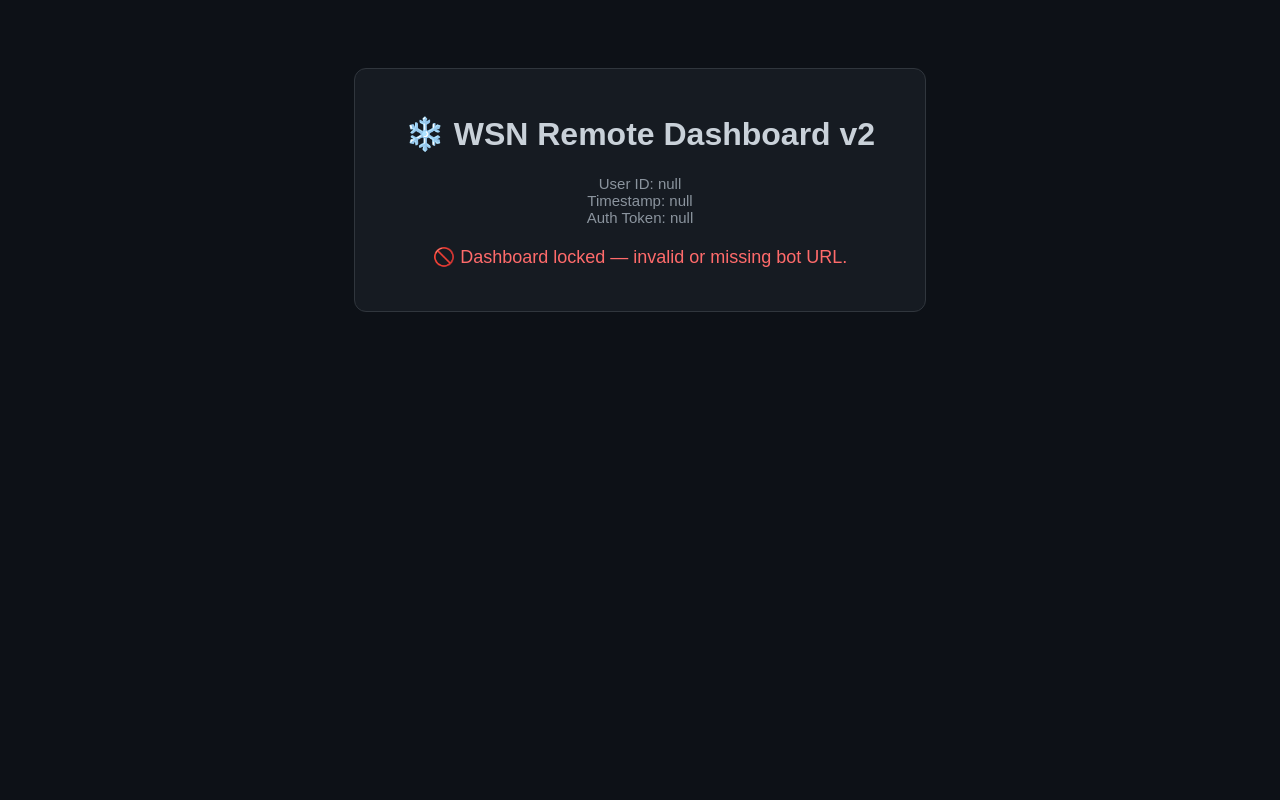
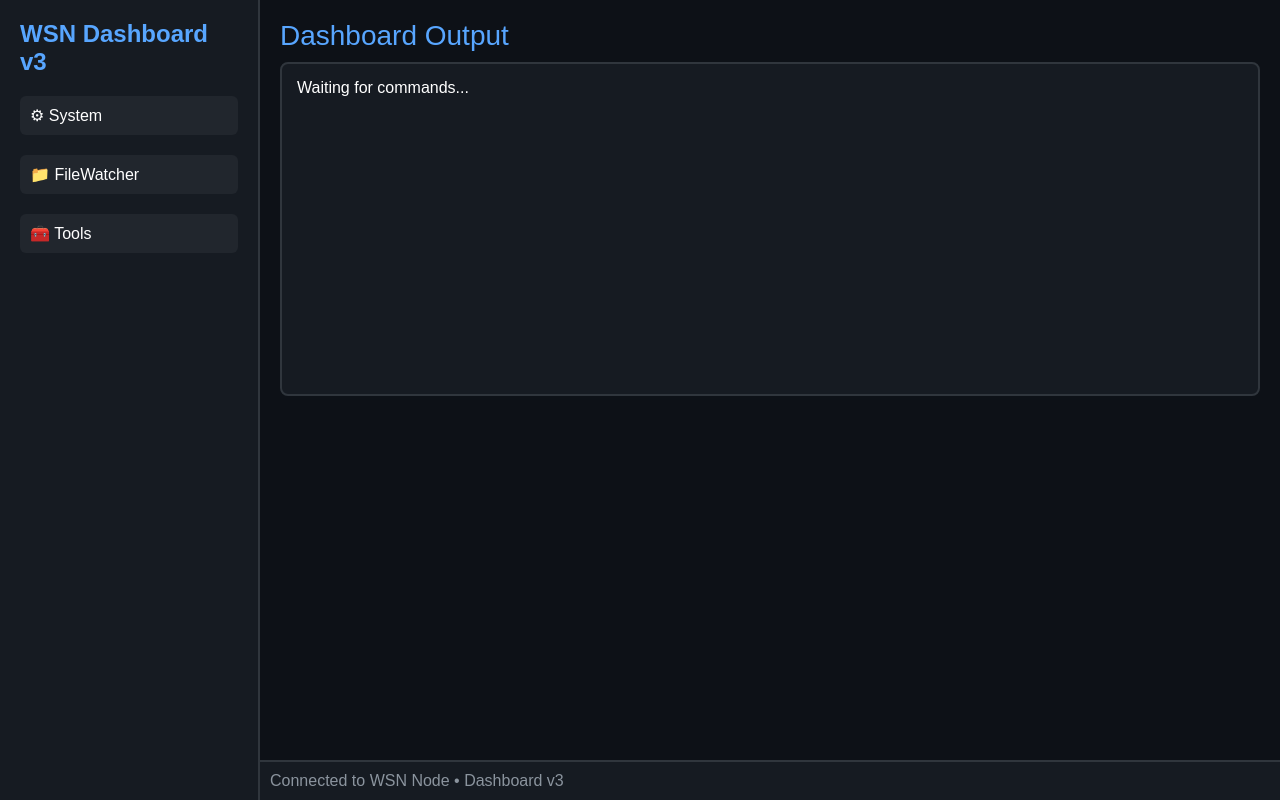
Before and after one commit to jacob1-x/wsn-dashboard, a plain HTML site: page index.html in a window 1280 px wide. Drawn offline with Linux system fonts and the light colour scheme.

Commit message:
Update index.html

```diff
--- a/index.html
+++ b/index.html
@@ -1,110 +1,163 @@
 <!DOCTYPE html>
 <html>
 <head>
-    <meta charset="UTF-8">
-    <title>❄️ WSN Remote Dashboard v2</title>
-
+    <title>WSN Dashboard v3</title>
     <style>
         body {
+            margin: 0;
             background: #0d1117;
-            color: #c9d1d9;
+            color: white;
             font-family: Arial, sans-serif;
-            text-align: center;
-            padding-top: 60px;
+            display: flex;
         }
-        .panel {
+
+        /* SIDEBAR */
+        #sidebar {
+            width: 260px;
             background: #161b22;
-            padding: 25px;
-            width: 520px;
-            margin: auto;
-            border-radius: 12px;
-            border: 1px solid #30363d;
+            height: 100vh;
+            padding: 20px;
+            box-sizing: border-box;
+            border-right: 2px solid #30363d;
         }
-        .info {
-            white-space: pre-line;
-            margin-top: 15px;
-            font-size: 15px;
-            color: #8b949e;
+
+        #sidebar h2 {
+            margin-top: 0;
+            color: #58a6ff;
         }
-        button {
+
+        .menu-section {
+            margin-top: 20px;
+        }
+
+        .dropdown {
+            background: #21262d;
+            padding: 10px;
+            border-radius: 6px;
+            cursor: pointer;
+            margin-bottom: 10px;
+        }
+
+        .dropdown:hover {
+            background: #30363d;
+        }
+
+        .dropdown-content {
+            display: none;
+            padding-left: 15px;
+            margin-top: 10px;
+        }
+
+        .dropdown-content button {
+            width: 100%;
+            margin-bottom: 8px;
+            padding: 8px;
             background: #238636;
+            border: none;
+            border-radius: 4px;
             color: white;
-            padding: 12px 20px;
-            border: none;
-            border-radius: 8px;
             cursor: pointer;
-            margin-top: 20px;
-            font-size: 16px;
-            width: 80%;
         }
-        button:hover {
+
+        .dropdown-content button:hover {
             background: #2ea043;
         }
-        .locked {
-            color: #ff6b6b;
-            font-size: 18px;
-            margin-top: 20px;
+
+        /* MAIN PANEL */
+        #main {
+            flex: 1;
+            padding: 20px;
+        }
+
+        #panel-title {
+            font-size: 28px;
+            margin-bottom: 10px;
+            color: #58a6ff;
+        }
+
+        #output-box {
+            background: #161b22;
+            border: 2px solid #30363d;
+            padding: 15px;
+            border-radius: 8px;
+            height: 300px;
+            overflow-y: auto;
+            white-space: pre-wrap;
+        }
+
+        /* STATUS BAR */
+        #status-bar {
+            position: fixed;
+            bottom: 0;
+            left: 260px;
+            right: 0;
+            background: #161b22;
+            padding: 10px;
+            border-top: 2px solid #30363d;
+            color: #8b949e;
         }
     </style>
 </head>
-
 <body>
 
-<div class="panel">
-    <h1>❄️ WSN Remote Dashboard v2</h1>
-    <p class="info" id="session">Loading session…</p>
+    <!-- SIDEBAR -->
+    <div id="sidebar">
+        <h2>WSN Dashboard v3</h2>
 
-    <div id="controls" style="display:none;">
-        <button onclick="sendCommand('ping')">Send Ping</button>
-        <button onclick="sendCommand('status')">Request Status</button>
-        <button onclick="sendCommand('scan')">Trigger FileWatcher Scan</button>
-        <button onclick="sendCommand('restart')">Restart Bot</button>
+        <div class="menu-section">
+            <div class="dropdown" onclick="toggleDropdown('sys')">⚙ System</div>
+            <div id="sys" class="dropdown-content">
+                <button onclick="sendAction('ping')">Ping</button>
+                <button onclick="sendAction('status')">Status</button>
+                <button onclick="sendAction('restart')">Restart</button>
+            </div>
+        </div>
+
+        <div class="menu-section">
+            <div class="dropdown" onclick="toggleDropdown('fw')">📁 FileWatcher</div>
+            <div id="fw" class="dropdown-content">
+                <button onclick="sendAction('scan')">Scan Folder</button>
+                <button onclick="sendAction('fw_info')">Info</button>
+                <button onclick="sendAction('fw_refresh')">Refresh</button>
+            </div>
+        </div>
+
+        <div class="menu-section">
+            <div class="dropdown" onclick="toggleDropdown('tools')">🧰 Tools</div>
+            <div id="tools" class="dropdown-content">
+                <button onclick="sendAction('logs')">View Logs</button>
+                <button onclick="sendAction('clear')">Clear Output</button>
+                <button onclick="sendAction('theme')">Switch Theme</button>
+            </div>
+        </div>
+
     </div>
 
-    <p id="locked" class="locked" style="display:none;">
-        🚫 Dashboard locked — invalid or missing bot URL.
-    </p>
-</div>
+    <!-- MAIN PANEL -->
+    <div id="main">
+        <div id="panel-title">Dashboard Output</div>
+        <div id="output-box">Waiting for commands...</div>
+    </div>
+
+    <!-- STATUS BAR -->
+    <div id="status-bar">
+        Connected to WSN Node • Dashboard v3
+    </div>
 
 <script>
-    // Read URL parameters
-    const params = new URLSearchParams(window.location.search);
-    const uid = params.get("uid");
-    const ts = params.get("ts");
-    const auth = params.get("auth");
-
-    // REQUIRED AUTH TOKEN
-    const REQUIRED_AUTH = "WSN";
-
-    // Validate URL
-    const valid =
-        uid !== null &&
-        ts !== null &&
-        auth === REQUIRED_AUTH;
-
-    // Display session info
-    if (valid) {
-        document.getElementById("session").innerText =
-            `User ID: ${uid}\nTimestamp: ${ts}\nAuth Token: ${auth}\n\nDashboard unlocked.`;
-        document.getElementById("controls").style.display = "block";
-    } else {
-        document.getElementById("session").innerText =
-            `User ID: ${uid}\nTimestamp: ${ts}\nAuth Token: ${auth}`;
-        document.getElementById("locked").style.display = "block";
+    function toggleDropdown(id) {
+        let box = document.getElementById(id);
+        box.style.display = (box.style.display === "block") ? "none" : "block";
     }
 
-    // Backend: send to Discord webhook
-    function sendCommand(action) {
-        if (!valid) return;
+    function sendAction(action) {
+        document.getElementById("output-box").innerText += "\n> Sent action: " + action;
 
-        fetch("https://discord.com/api/webhooks/1489376756430405643/36UL8Qfn4wJ48r0qvlmqwdkMOgKJgiXHM2p6zbk0yunTf2moAPn4WX_dDAcqebEtJN__", {
+        fetch("YOUR_WEBHOOK_URL_HERE", {
             method: "POST",
-            headers: { "Content-Type": "application/json" },
+            headers: {"Content-Type": "application/json"},
             body: JSON.stringify({
-                content:
-                    `📡 **WSN Dashboard Command**\n` +
-                    `Action: ${action}\n` +
-                    `UID: ${uid}\nTS: ${ts}\nAuth: ${auth}`
+                content: `WSN Dashboard Command\nAction: ${action}\nUID: web\nTS: ${Date.now()}\nAuth: WSN`
             })
         });
     }
```
